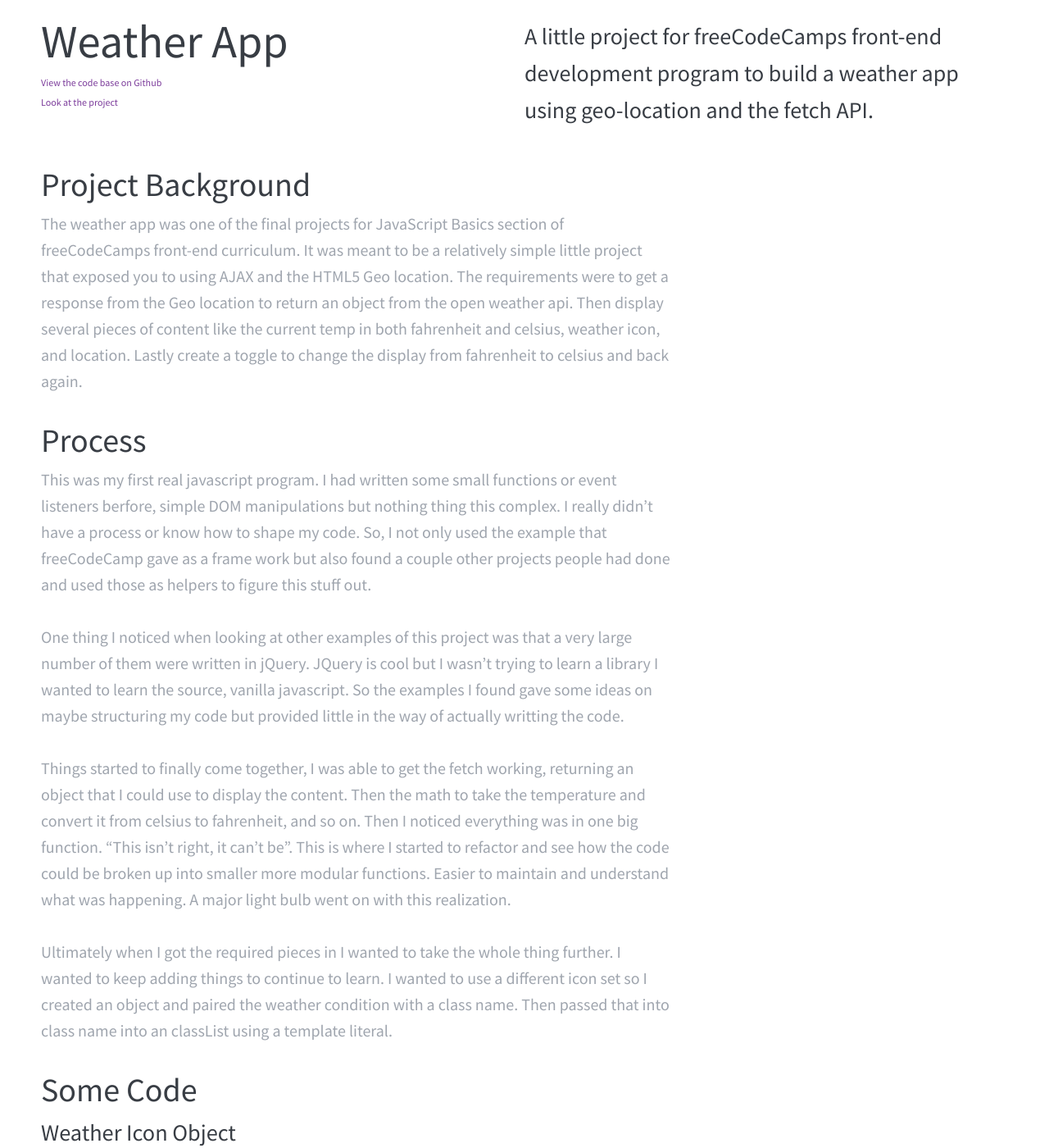
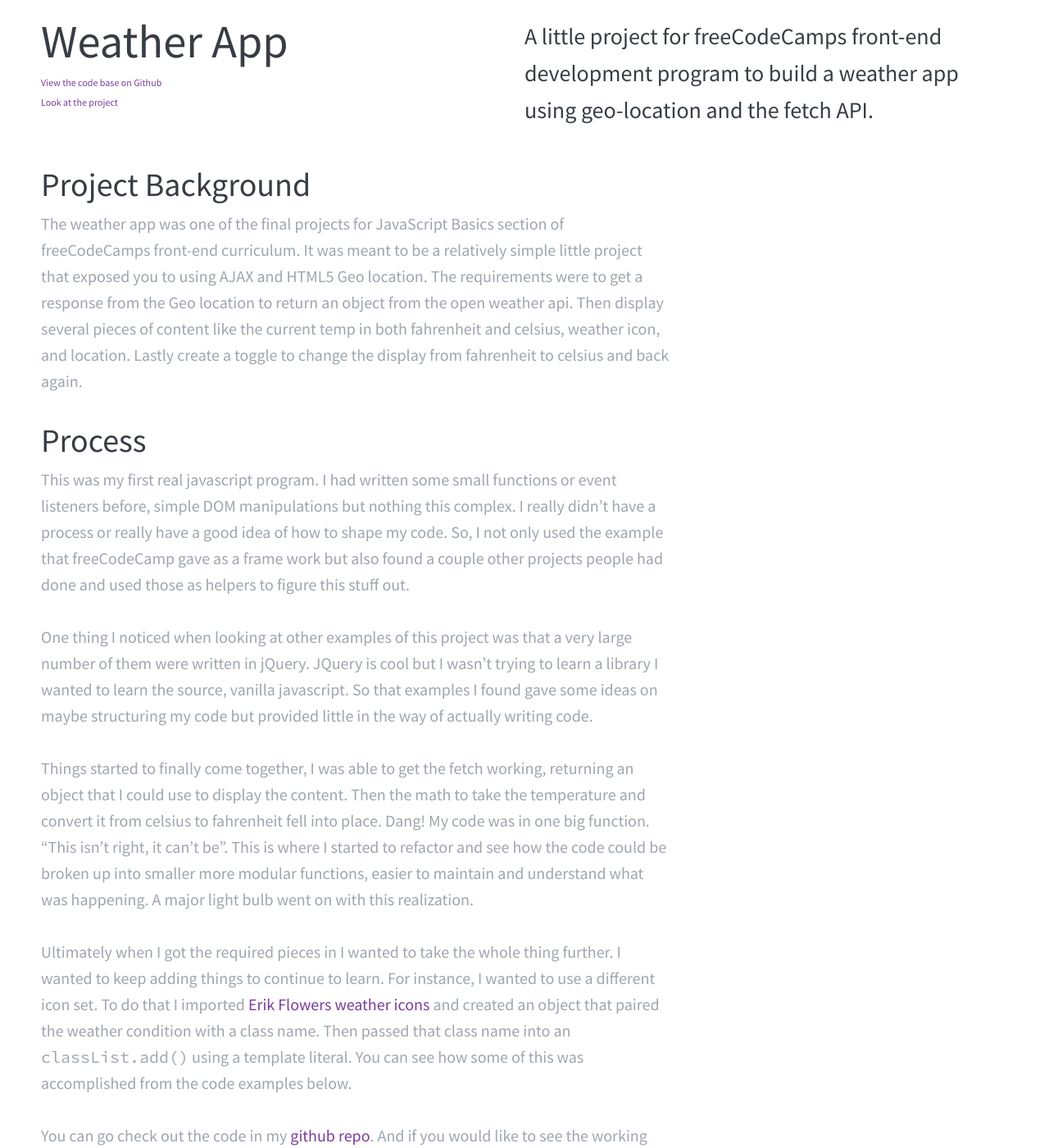
Before and after one commit to b-ry/b-ry.github.io, a Jekyll site: the page built from _lab/weather-app.md, in a window 1280 px wide and 1400 px high, scrolled down 681 px. Shown: the whole window at 82% size. Built offline with Jekyll 4.4.1, drawn with Linux system fonts in a browser that asks for light colours; some web fonts are replaced; some of the changed text lies outside the part shown.

Commit message:
Content edits

````diff
--- a/_lab/weather-app.md
+++ b/_lab/weather-app.md
@@ -14,17 +14,19 @@ intro: A little project for freeCodeCamps front-end development program to build
 
 ## Project Background
 
-The weather app was one of the final projects for JavaScript Basics section of freeCodeCamps front-end curriculum. It was meant to be a relatively simple little project that exposed you to using AJAX and the HTML5 Geo location. The requirements were to get a response from the Geo location to return an object from the open weather api. Then display several pieces of content like the current temp in both fahrenheit and celsius, weather icon, and location. Lastly create a toggle to change the display from fahrenheit to celsius and back again.
+The weather app was one of the final projects for JavaScript Basics section of freeCodeCamps front-end curriculum. It was meant to be a relatively simple little project that exposed you to using AJAX and HTML5 Geo location. The requirements were to get a response from the Geo location to return an object from the open weather api. Then display several pieces of content like the current temp in both fahrenheit and celsius, weather icon, and location. Lastly create a toggle to change the display from fahrenheit to celsius and back again.
 
 ## Process
 
-This was my first real javascript program. I had written some small functions or event listeners berfore, simple DOM manipulations but nothing thing this complex. I really didn't have a process or know how to shape my code. So, I not only used the example that freeCodeCamp gave as a frame work but also found a couple other projects people had done and used those as helpers to figure this stuff out.
+This was my first real javascript program. I had written some small functions or event listeners before, simple DOM manipulations but nothing this complex. I really didn't have a process or really have a good idea of how to shape my code. So, I not only used the example that freeCodeCamp gave as a frame work but also found a couple other projects people had done and used those as helpers to figure this stuff out.
 
-One thing I noticed when looking at other examples of this project was that a very large number of them were written in jQuery. JQuery is cool but I wasn't trying to learn a library I wanted to learn the source, vanilla javascript. So the examples I found gave some ideas on maybe structuring my code but provided little in the way of actually writting the code.
+One thing I noticed when looking at other examples of this project was that a very large number of them were written in jQuery. JQuery is cool but I wasn't trying to learn a library I wanted to learn the source, vanilla javascript. So that examples I found gave some ideas on maybe structuring my code but provided little in the way of actually writing code.
 
-Things started to finally come together, I was able to get the fetch working, returning an object that I could use to display the content. Then the math to take the temperature and convert it from celsius to fahrenheit, and so on. Then I noticed everything was in one big function. "This isn't right, it can't be". This is where I started to refactor and see how the code could be broken up into smaller more modular functions. Easier to maintain and understand what was happening. A major light bulb went on with this realization.
+Things started to finally come together, I was able to get the fetch working, returning an object that I could use to display the content. Then the math to take the temperature and convert it from celsius to fahrenheit fell into place. Dang! My code was in one big function. "This isn't right, it can't be". This is where I started to refactor and see how the code could be broken up into smaller more modular functions, easier to maintain and understand what was happening. A major light bulb went on with this realization.
 
-Ultimately when I got the required pieces in I wanted to take the whole thing further. I wanted to keep adding things to continue to learn. I wanted to use a different icon set so I created an object and paired the weather condition with a class name. Then passed that into class name into an classList using a template literal.
+Ultimately when I got the required pieces in I wanted to take the whole thing further. I wanted to keep adding things to continue to learn. For instance, I wanted to use a different icon set. To do that I imported [Erik Flowers weather icons](http://erikflowers.github.io/weather-icons/) and created an object that paired the weather condition with a class name. Then passed that class name into an ```classList.add()``` using a template literal. You can see how some of this was accomplished from the code examples below.
+
+You can go check out the code in my [github repo](https://github.com/b-ry/weatherApp). And if you would like to see the working program take a look at the [project page]({{site.url}}/weatherApp). Be warned, it may take a few seconds for the Geo location to kick in.
 
 ### Some Code
 
@@ -51,7 +53,3 @@ updateDisplay = () => {
   document.querySelector('.wi').classList.add(`${weatherIcon[description]}`);
 }
 ```
-
-### Final Solution
-
-After a lot of refactoring and adding some fun bits to make the program more responsive to time of day as well as temp by changing the theme here is a screen shot of the final solution. At least for now.
````
